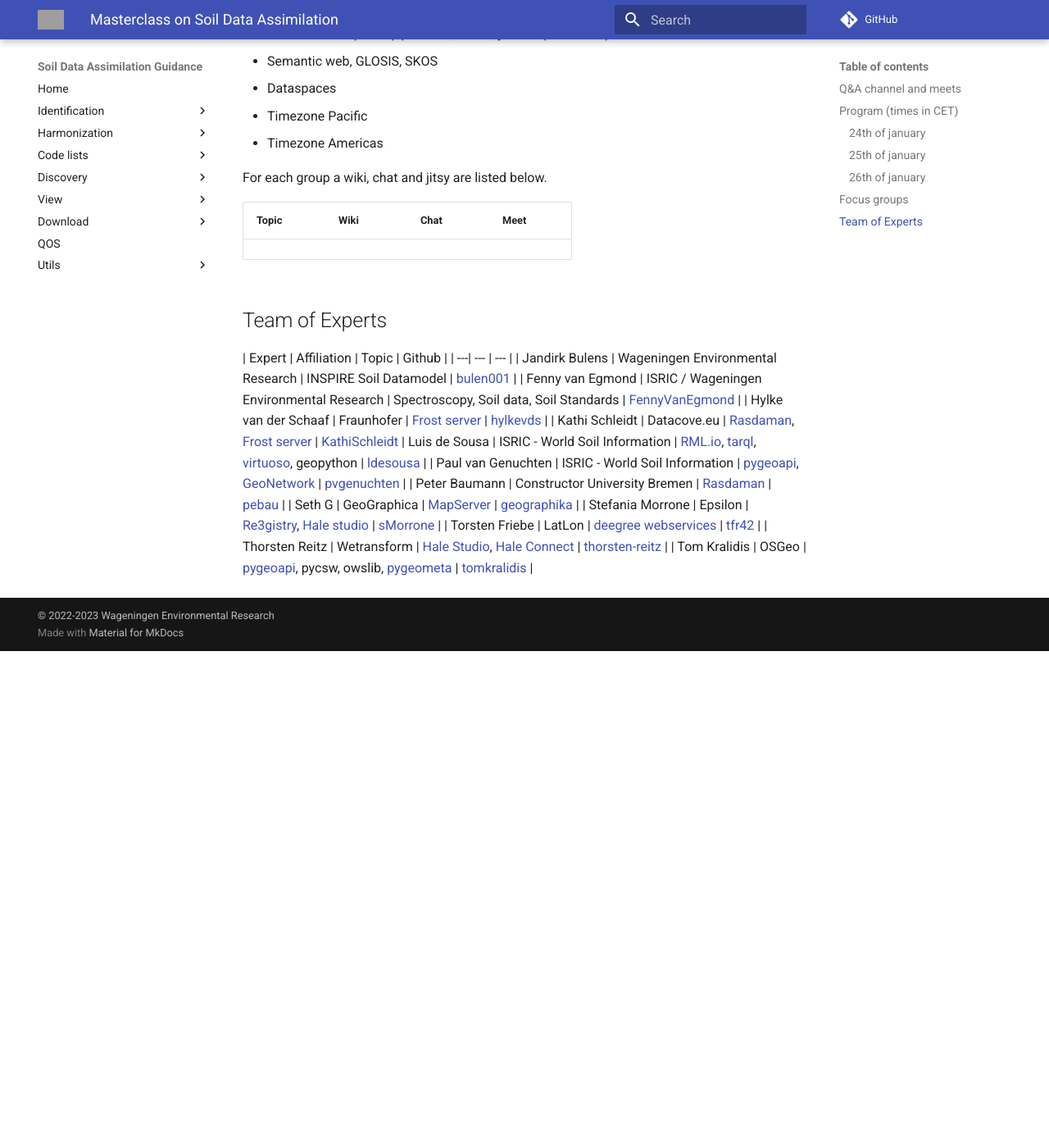
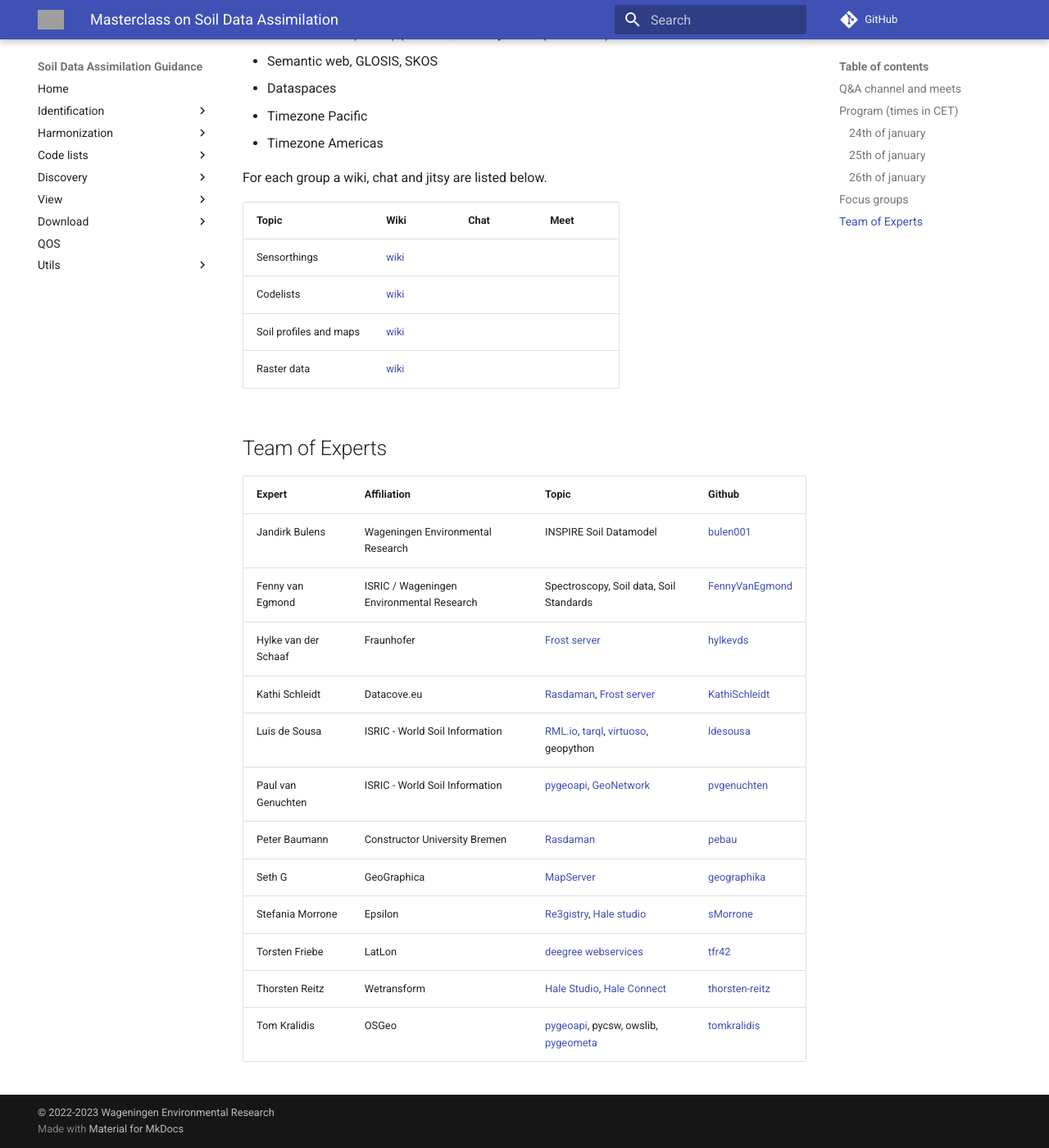
Before and after one commit to ejpsoil/soildata-assimilation-guidance, an MkDocs documentation site: the page built from docs/masterclass/index.md, in a window 1280 px wide and 1400 px high, scrolled down 2703 px. Shown: the whole window at 82% size. Built offline with MkDocs 1.6.1 and Material for MkDocs 9.7.7, drawn with Linux system fonts in a browser that asks for light colours; comment, search, counter and statistics services are not loaded; before the commit the page ends 3497 px from its top, so only the background shows below that; grey boxes are pictures that could not be loaded.

Commit message:
add subgroups

```diff
--- a/docs/masterclass/index.md
+++ b/docs/masterclass/index.md
@@ -78,13 +78,16 @@ For each group a wiki, chat and jitsy are listed below.
 
 | Topic | Wiki | Chat | Meet |
 | --- | --- | --- | --- |
-|  |  |  |  |
+| Sensorthings | [wiki](https://docs.google.com/document/d/10Rpu7v1uBkv7gBb2UdxPeOkbxLWS5gJc4Q8kMhr2tKA/edit?usp=sharing) |  |  |
+| Codelists | [wiki](https://docs.google.com/document/d/1HKiA3FXkyHqy9AZxrI7hcm6KSnP-_HZaLst5stujX1o/edit?usp=sharing) | |
+| Soil profiles and maps | [wiki](https://docs.google.com/document/d/1o2L1EUMihuQEYVOkOhwi5ADUfTKdnwFhqdeTsXIJW7I/edit?usp=sharing) | |
+| Raster data | [wiki](https://docs.google.com/document/d/1CktRieKSCVcUxw3WYZQLV7EHk32EkmNBJNxGMT80thg/edit?usp=sharing) | |
 
 
 ## Team of Experts
 
 | Expert | Affiliation | Topic | Github |
-| ---|  --- | --- |
+| ---|  --- | --- | --- |
 | Jandirk Bulens | Wageningen Environmental Research | INSPIRE Soil Datamodel | [bulen001](https://github.com/bulen001) |
 | Fenny van Egmond | ISRIC / Wageningen Environmental Research | Spectroscopy, Soil data, Soil Standards | [FennyVanEgmond](https://github.com/FennyVanEgmond) |
 | Hylke van der Schaaf | Fraunhofer | [Frost server](../cookbook/frost-server.md) | [hylkevds](https://github.com/hylkevds) |
```
